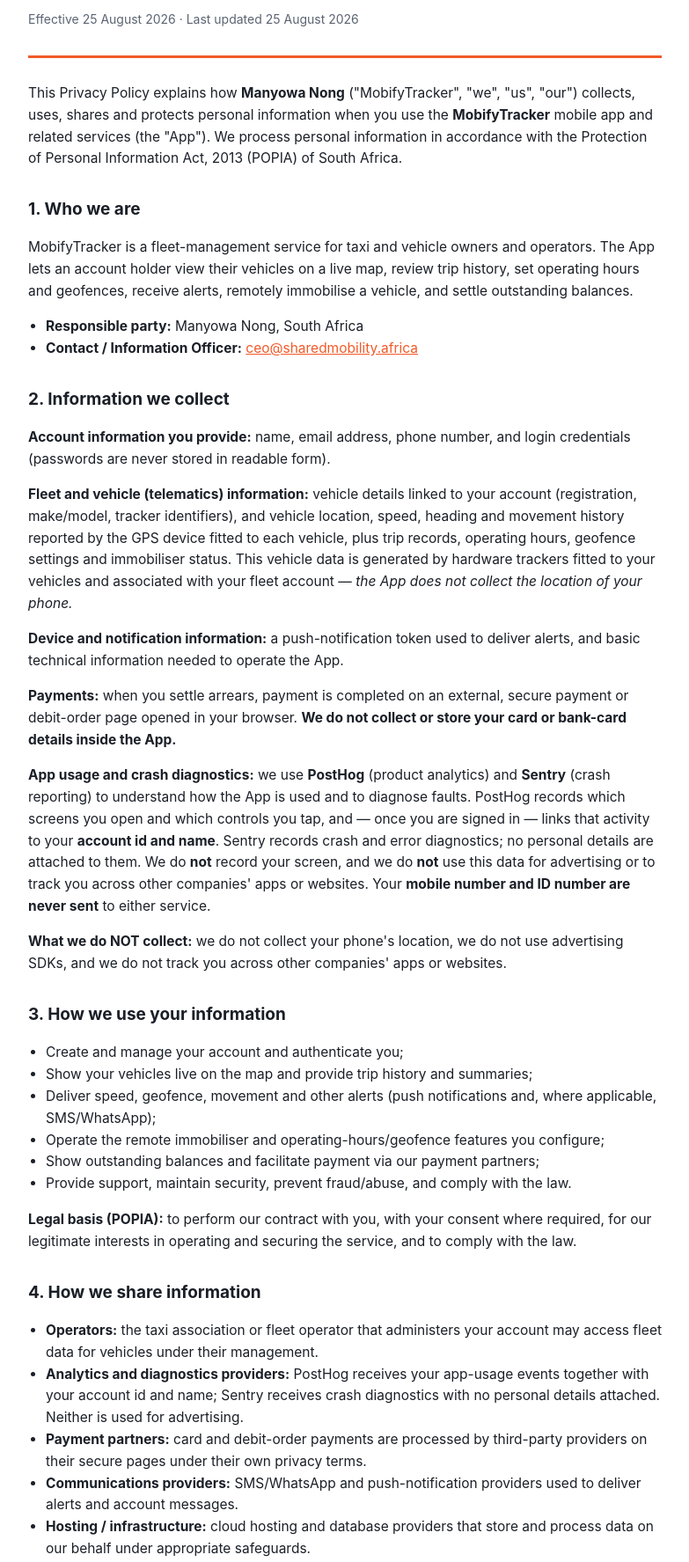
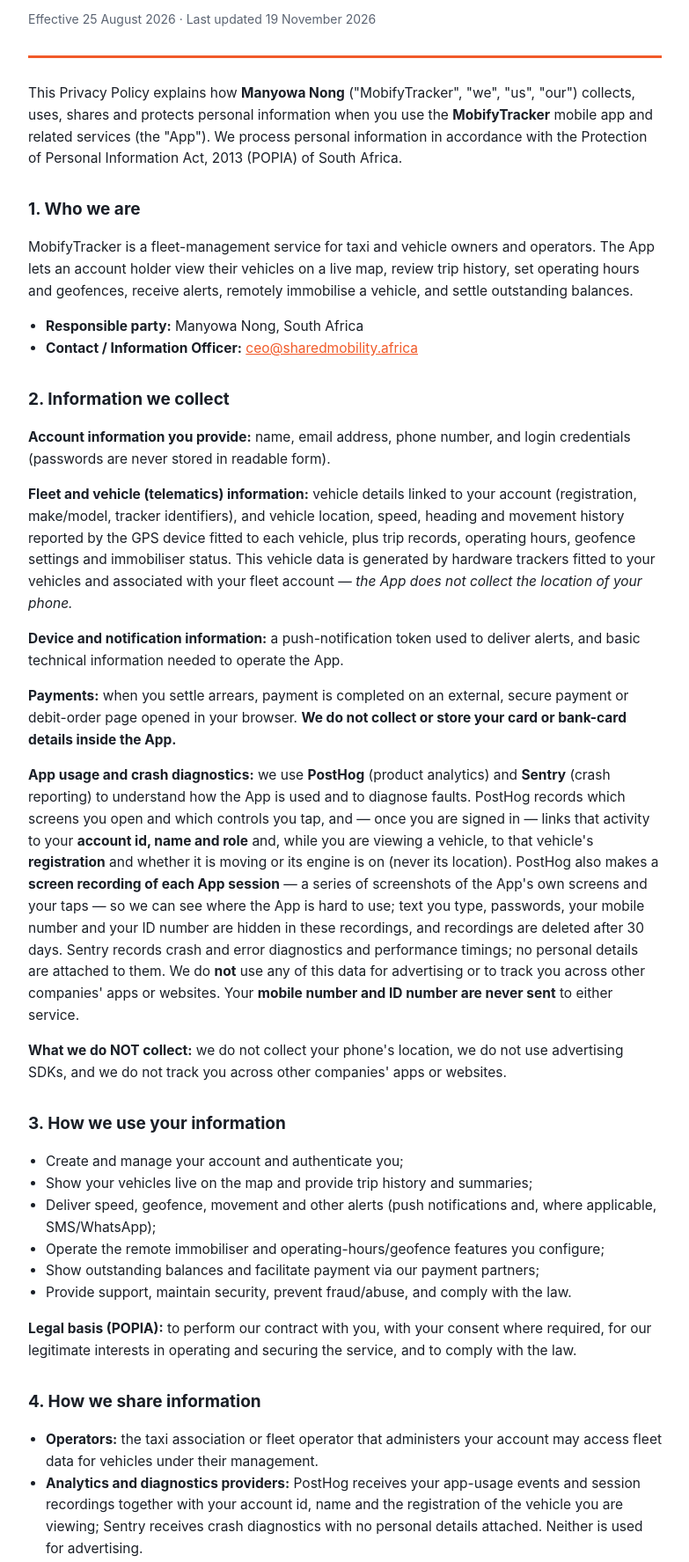
Before and after one commit to manyowa/mobifytracker-legal, a plain HTML site: page privacy.html in a window 1280 px wide. Shown: the part 123-1898 px from the top of the page at 88% size, without its empty margins (248-1031 px from the left). Drawn offline with Linux system fonts and the light colour scheme.

Commit message:
docs(privacy): disclose session recordings and vehicle registration in analytics
PostHog session replay has been on since 2026-10-09 and every event carries the
selected vehicle's registration; the policy still said the App did not record the
screen.

Co-Authored-By: Claude Opus 5.5 <noreply@anthropic.com>

```diff
--- a/privacy.html
+++ b/privacy.html
@@ -26,7 +26,7 @@
   <header>
     <span class="badge">MobifyTracker</span>
     <h1>Privacy Policy</h1>
-    <p class="meta">Effective 25 August 2026 · Last updated 25 August 2026</p>
+    <p class="meta">Effective 25 August 2026 · Last updated 19 November 2026</p>
   </header>
 
   <p>This Privacy Policy explains how <strong>Manyowa Nong</strong> ("MobifyTracker", "we", "us", "our") collects, uses, shares and protects personal information when you use the <strong>MobifyTracker</strong> mobile app and related services (the "App"). We process personal information in accordance with the Protection of Personal Information Act, 2013 (POPIA) of South Africa.</p>
@@ -43,7 +43,7 @@
   <p><strong>Fleet and vehicle (telematics) information:</strong> vehicle details linked to your account (registration, make/model, tracker identifiers), and vehicle location, speed, heading and movement history reported by the GPS device fitted to each vehicle, plus trip records, operating hours, geofence settings and immobiliser status. This vehicle data is generated by hardware trackers fitted to your vehicles and associated with your fleet account — <em>the App does not collect the location of your phone.</em></p>
   <p><strong>Device and notification information:</strong> a push-notification token used to deliver alerts, and basic technical information needed to operate the App.</p>
   <p><strong>Payments:</strong> when you settle arrears, payment is completed on an external, secure payment or debit-order page opened in your browser. <strong>We do not collect or store your card or bank-card details inside the App.</strong></p>
-  <p><strong>App usage and crash diagnostics:</strong> we use <strong>PostHog</strong> (product analytics) and <strong>Sentry</strong> (crash reporting) to understand how the App is used and to diagnose faults. PostHog records which screens you open and which controls you tap, and &mdash; once you are signed in &mdash; links that activity to your <strong>account id and name</strong>. Sentry records crash and error diagnostics; no personal details are attached to them. We do <strong>not</strong> record your screen, and we do <strong>not</strong> use this data for advertising or to track you across other companies' apps or websites. Your <strong>mobile number and ID number are never sent</strong> to either service.</p>
+  <p><strong>App usage and crash diagnostics:</strong> we use <strong>PostHog</strong> (product analytics) and <strong>Sentry</strong> (crash reporting) to understand how the App is used and to diagnose faults. PostHog records which screens you open and which controls you tap, and &mdash; once you are signed in &mdash; links that activity to your <strong>account id, name and role</strong> and, while you are viewing a vehicle, to that vehicle's <strong>registration</strong> and whether it is moving or its engine is on (never its location). PostHog also makes a <strong>screen recording of each App session</strong> &mdash; a series of screenshots of the App's own screens and your taps &mdash; so we can see where the App is hard to use; text you type, passwords, your mobile number and your ID number are hidden in these recordings, and recordings are deleted after 30 days. Sentry records crash and error diagnostics and performance timings; no personal details are attached to them. We do <strong>not</strong> use any of this data for advertising or to track you across other companies' apps or websites. Your <strong>mobile number and ID number are never sent</strong> to either service.</p>
   <p><strong>What we do NOT collect:</strong> we do not collect your phone's location, we do not use advertising SDKs, and we do not track you across other companies' apps or websites.</p>
 
   <h2>3. How we use your information</h2>
@@ -60,7 +60,7 @@
   <h2>4. How we share information</h2>
   <ul>
     <li><strong>Operators:</strong> the taxi association or fleet operator that administers your account may access fleet data for vehicles under their management.</li>
-    <li><strong>Analytics and diagnostics providers:</strong> PostHog receives your app-usage events together with your account id and name; Sentry receives crash diagnostics with no personal details attached. Neither is used for advertising.</li>
+    <li><strong>Analytics and diagnostics providers:</strong> PostHog receives your app-usage events and session recordings together with your account id, name and the registration of the vehicle you are viewing; Sentry receives crash diagnostics with no personal details attached. Neither is used for advertising.</li>
     <li><strong>Payment partners:</strong> card and debit-order payments are processed by third-party providers on their secure pages under their own privacy terms.</li>
     <li><strong>Communications providers:</strong> SMS/WhatsApp and push-notification providers used to deliver alerts and account messages.</li>
     <li><strong>Hosting / infrastructure:</strong> cloud hosting and database providers that store and process data on our behalf under appropriate safeguards.</li>
```
Also changed, not shown: privacy-android.html (+3 -9 lines).
